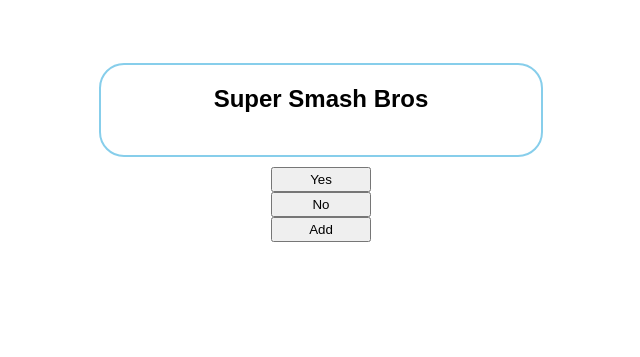
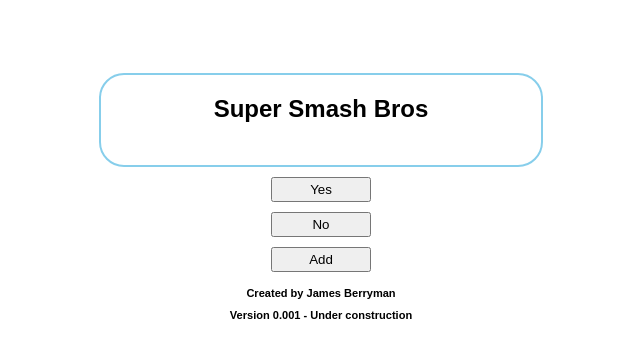
Before and after one commit to JamesBerryman/CompletedYet, a plain HTML site: page index.html in a window 1280 px wide. Shown: the part 159-516 px from the top of the page, without its empty margins (319-959 px from the left). Drawn offline with Linux system fonts and the light colour scheme.

Commit message:
Add files via upload

```diff
--- a/index.html
+++ b/index.html
@@ -14,6 +14,8 @@
             <button name="yes" onclick="list()">Yes</button>
             <button name="no" onclick="list()">No</button>
             <button name="visible" onclick="visible()">Add</button>
+            <small><h5>Created by James Berryman</h5></small>
+            <small><h5>Version 0.001 - Under construction</h5></small>
 
             <script src="javascript.js"></script>
             <link rel = "stylesheet"
--- a/style.css
+++ b/style.css
@@ -22,6 +22,12 @@ h2 {
   text-align: center;
 }
 
+h5 {
+  padding: 5px;
+  margin: 0px auto;
+  text-align: center;
+  }
+
 #topText,p {
   border-radius: 25px;
   border: 2px solid skyblue;
@@ -43,7 +49,7 @@ h2 {
 }
 
 button {
-  margin: 0px auto;
+  margin: 10px auto;
   display:table;
   width: 100px;
   height: 25px;
```
Also changed, not shown: README.txt (added).
